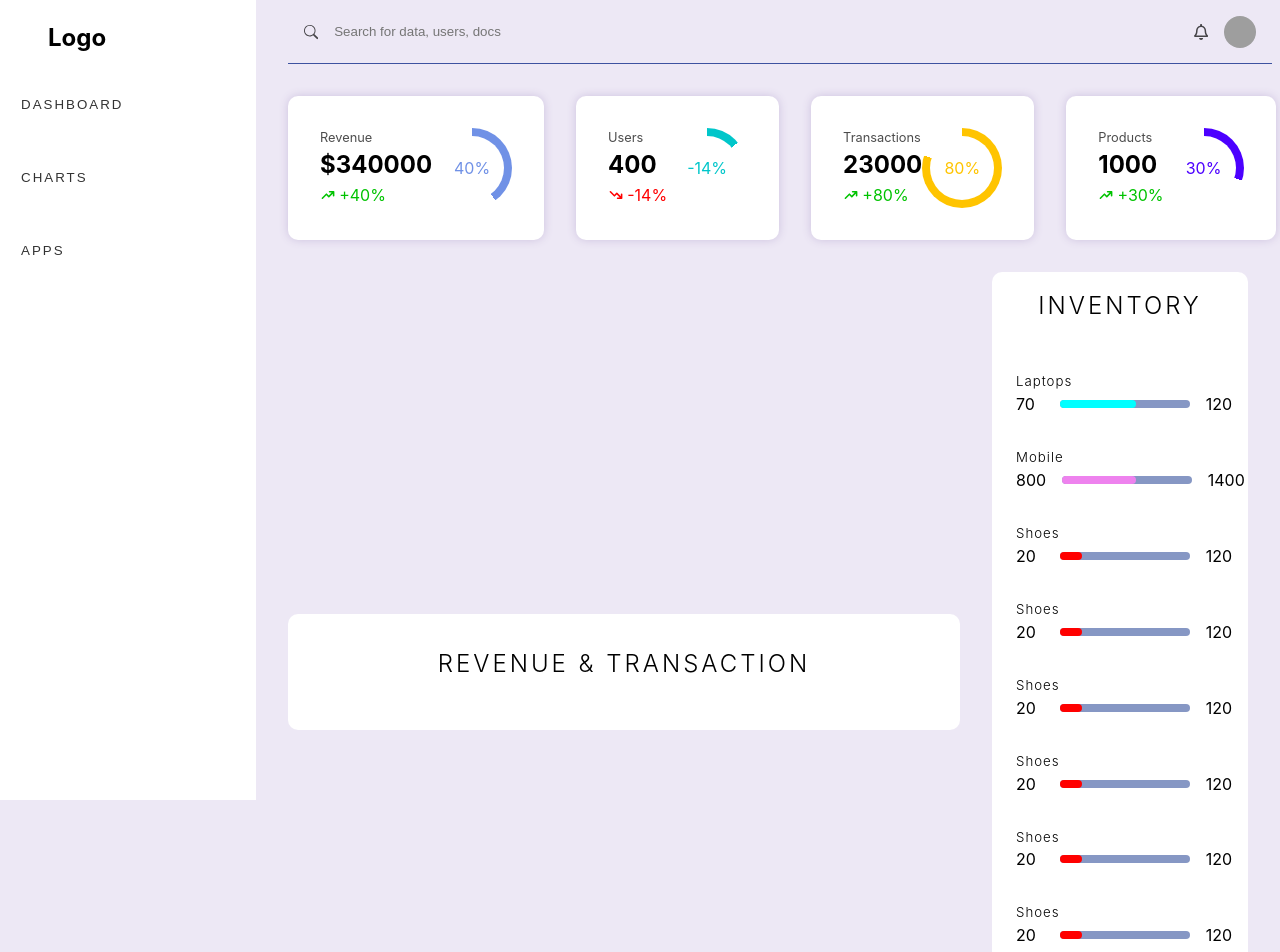
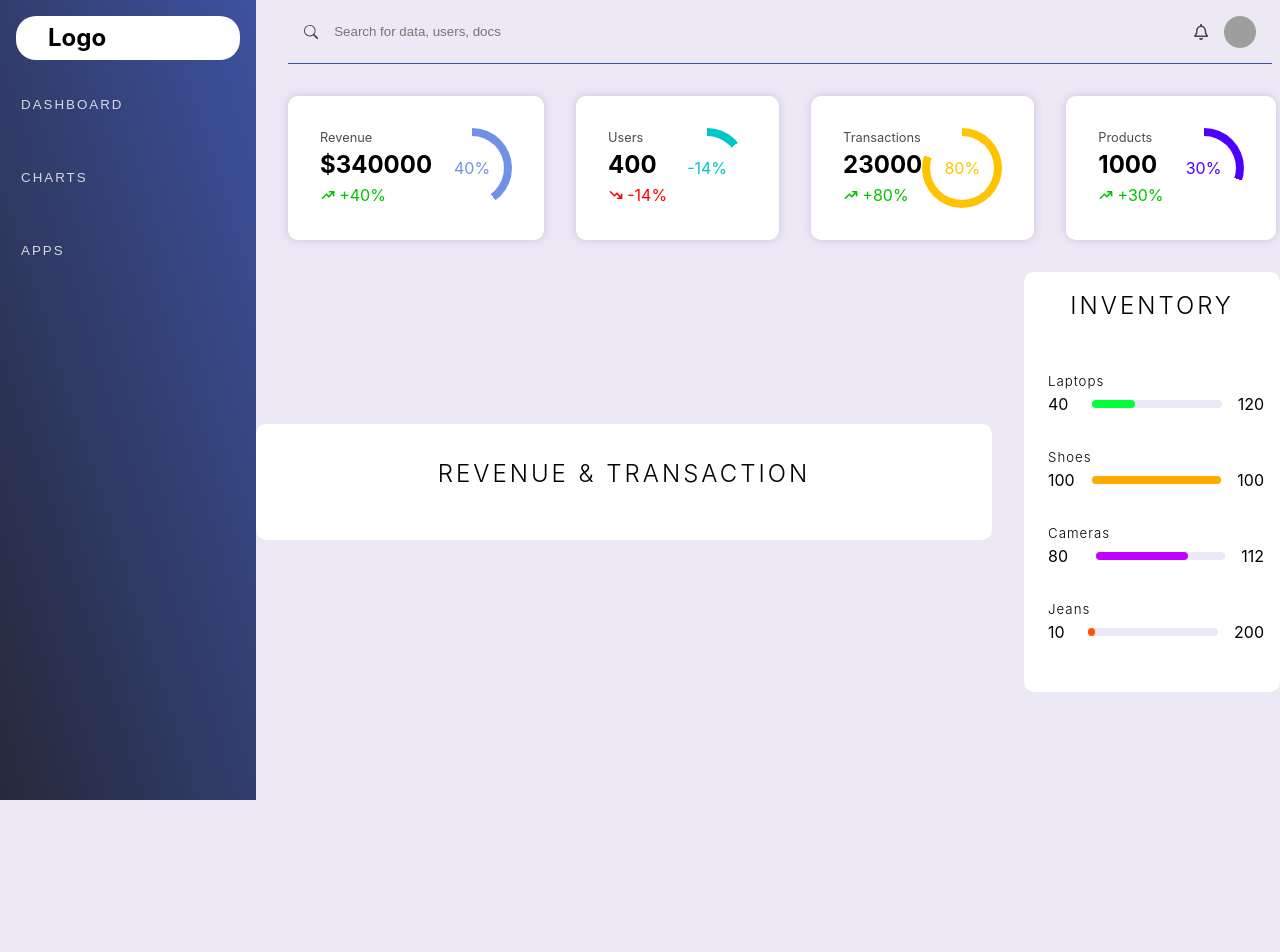
Before and after one commit to divy-03/vitXchange-ts, a React (Vite) app: page /admin/dashboard in a window 1280 px wide. Shown: the top 952 px of the page. After the commit the page ends 800 px from the top, so only its background shows below. Built offline with nearby package versions, Linux system fonts and the light colour scheme; grey boxes are pictures that could not be loaded.

Commit message:
added data and map

```diff
--- /dev/null
+++ b/src/assets/data.json
@@ -0,0 +1,56 @@
+{
+    "categories": [
+      {
+        "stock": 40,
+        "total": 120,
+        "heading": "Laptops"
+      },
+
+      {
+        "stock": 100,
+        "total": 100,
+        "heading": "Shoes"
+      },
+      {
+        "stock": 80,
+        "total": 112,
+        "heading": "Cameras"
+      },
+      {
+        "stock": 10,
+        "total": 200,
+        "heading": "Jeans"
+      }
+    ],
+
+    "transaction": [
+      {
+        "id": "ksdnfkjsdfx",
+        "amount": 4000,
+        "quantity": 4,
+        "discount": 300,
+        "status": "Processing"
+      },
+      {
+        "id": "sdsdssdsd",
+        "amount": 5100,
+        "quantity": 2,
+        "discount": 900,
+        "status": "Processing"
+      },
+      {
+        "id": "sdsdcvsssdsd",
+        "amount": 13000,
+        "quantity": 91,
+        "discount": 0,
+        "status": "Shipped"
+      },
+      {
+        "id": "dfddddfd",
+        "amount": 2300,
+        "quantity": 4,
+        "discount": 2000,
+        "status": "Processing"
+      }
+    ]
+  }
--- a/src/components/AdminSidebar.tsx
+++ b/src/components/AdminSidebar.tsx
@@ -135,7 +135,7 @@ const Li = ({ url, location, Icon, text }: LiProps) => (
   >
     <Link
       to={url}
-      style={{ color: location.pathname.includes(url) ? "#3d52a0" : "#26293ad5" }}
+      style={{ color: location.pathname.includes(url) ? "#3d52a0" : "#ede8f5" }}
     >
       <Icon />
       {text}
--- a/src/pages/Dashboard.tsx
+++ b/src/pages/Dashboard.tsx
@@ -1,6 +1,7 @@
 import { BsSearch } from "react-icons/bs";
 import { FaRegBell } from "react-icons/fa";
 import { HiTrendingDown, HiTrendingUp } from "react-icons/hi";
+import data from "../assets/data.json";
 
 const Dashboard = () => {
   return (
@@ -51,60 +52,15 @@ const Dashboard = () => {
           <div className="dashboardCategories">
             <h2>Inventory</h2>
             <div>
-              <Categoryitem
-                heading="Laptops"
-                stock={70}
-                total={120}
-                color="cyan"
-              />
-              <Categoryitem
-                heading="Mobile"
-                stock={800}
-                total={1400}
-                color="violet"
-              />
-              <Categoryitem
-                heading="Shoes"
-                stock={20}
-                total={120}
-                color="red"
-              />
-              <Categoryitem
-                heading="Shoes"
-                stock={20}
-                total={120}
-                color="red"
-              />
-              <Categoryitem
-                heading="Shoes"
-                stock={20}
-                total={120}
-                color="red"
-              />
-              <Categoryitem
-                heading="Shoes"
-                stock={20}
-                total={120}
-                color="red"
-              />
-              <Categoryitem
-                heading="Shoes"
-                stock={20}
-                total={120}
-                color="red"
-              />
-              <Categoryitem
-                heading="Shoes"
-                stock={20}
-                total={120}
-                color="red"
-              />
-              <Categoryitem
-                heading="Shoes"
-                stock={20}
-                total={120}
-                color="red"
-              />
+              {data.categories.map((i) => (
+                <Categoryitem
+                  key={i.heading}
+                  heading={i.heading}
+                  stock={i.stock}
+                  total={i.total}
+                  color={`hsl(${i.stock/i.total * 400}, 100%, 50%)`}
+                />
+              ))}
             </div>
           </div>
         </section>
@@ -170,7 +126,9 @@ const Categoryitem = ({ color, stock, total, heading }: CatItemProps) => (
     <div>
       <span>{stock}</span>
       <div>
-        <div style={{ backgroundColor: color, width: `${stock/total * 100}%` }}></div>
+        <div
+          style={{ backgroundColor: color, width: `${(stock / total) * 100}%` }}
+        ></div>
       </div>
       <span>{total}</span>
     </div>
--- a/src/styles/_dashboard.scss
+++ b/src/styles/_dashboard.scss
@@ -76,10 +76,12 @@
   }
   .graphContainer {
     @include flex(row, center, center, 2rem);
-    padding: 0 2rem 2rem 2rem;
+    height: 100%;
+    // padding: 0 2rem 2rem 2rem;
     > div {
       background-color: white;
       border-radius: 10px;
+      height: 100%;
     }
 
     .revenueChart {
@@ -126,7 +128,7 @@
         > div {
           margin-left: auto;
           width: 60%;
-          background-color: $Grey;
+          background-color: $violet ;
           height: 0.5rem;
           border-radius: 20px;
           flex: none;
--- a/src/styles/app.scss
+++ b/src/styles/app.scss
@@ -33,19 +33,17 @@
 }
 
 .adminContainer {
-  // @include grid(1fr 4fr, 2rem);
   min-height: 100vh;
   width: 80%;
   margin-left: auto;
   overflow-y: auto;
-  background-color: $violet;
+  // background-color: rgb(15, 15, 15);
 }
 
 aside {
   width: 20%;
   height: 100vh;
-  // background: linear-gradient(to bottom left, $darkBlue, $darkest);
-  background-color: white;
+  background: linear-gradient(to bottom left, $darkBlue, $darkest);
   z-index: 10;
   overflow-y: auto;
   padding: 1rem;
@@ -55,7 +53,7 @@ aside {
   }
 
   > h2 {
-    // background-color: white;
+    background-color: white;
     width: auto;
     padding: .25rem 2rem;
     border-radius: 20px;
@@ -70,7 +68,7 @@ aside {
       padding: 5px;
       margin: 1rem 0;
       cursor: pointer;
-      // color: white;
+      color: white;
       border: none;
       background-color: transparent;
     }
```
